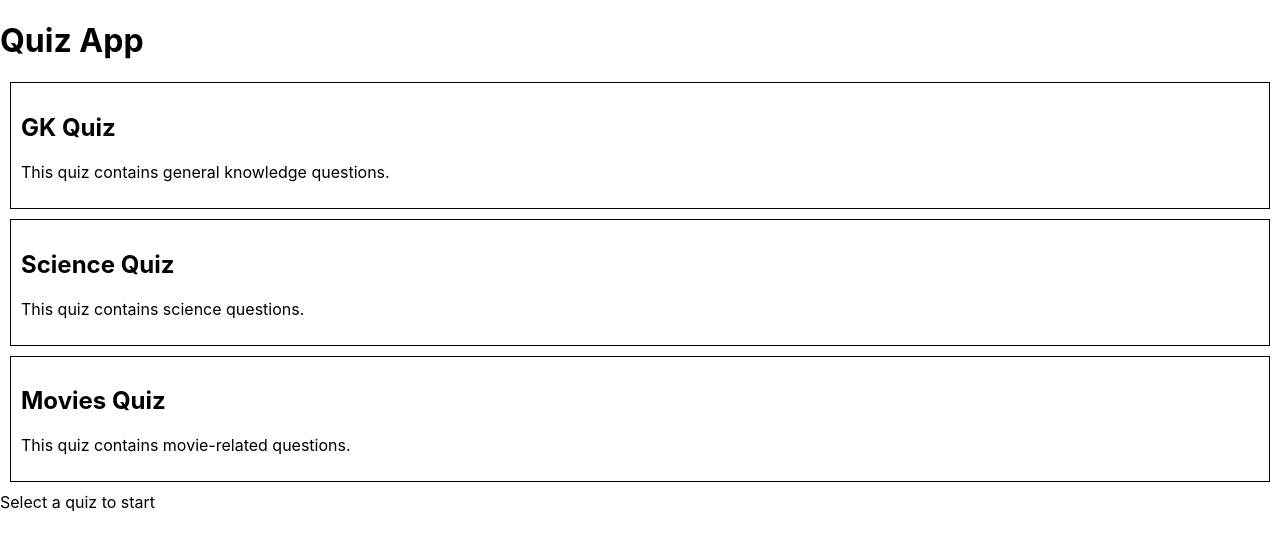
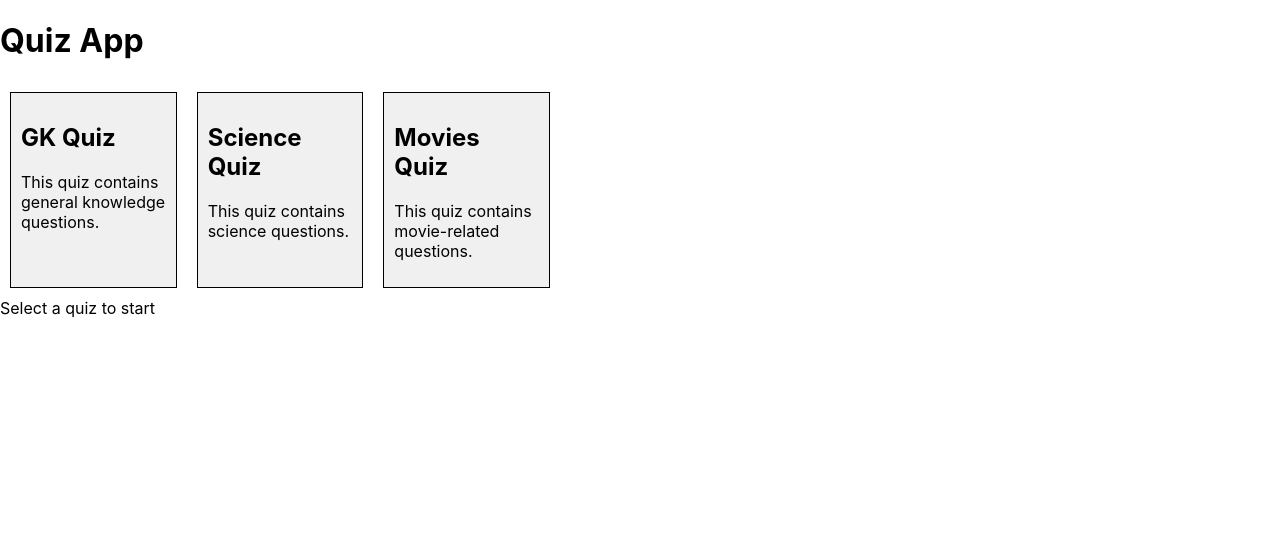
Before and after one commit to rajsoftwin/todo-react, a React (Create React App) app: page / in a window 1280 px wide. Shown: the top 550 px of the page. Built offline with nearby package versions, Linux system fonts and the light colour scheme.

Commit message:
quiz app with

```diff
--- a/src/App.css
+++ /dev/null
@@ -1,21 +0,0 @@
-.quiz-list {
-  display: flex;
-  justify-content: space-around;
-}
-
-.quiz-box {
-  width: 30%;
-  text-align: center;
-  background-color: #f0f0f0;
-}
-
-button {
-  padding: 10px;
-  width: 100%;
-  border: none;
-  cursor: pointer;
-}
-
-button:hover {
-  opacity: 0.8;
-}
--- a/src/component/Quiz.css
+++ b/src/component/Quiz.css
@@ -31,24 +31,27 @@
  background-color: rgb(222, 222, 200);
 
 } */
+.quiz-list {
+    display: flex;
+    width: 70vh;
 
-#quiz-container{
-    display: flex;
-    flex-direction: row;
-    height: 500px;
-    width: 600px;
+  }
 
-    margin-right: auto;
-    margin-left: auto;
-    border: 1px black solid;
-    border-radius: 12px;
-}
+  .quiz-box {
+    width: 30%;
+    background-color: #f0f0f0;
+    width: 100vh;
 
-#quiz-container div {
-   display: flex;
-   flex-direction: row;
-   height: 100px;
-   width: 120px;
-   border: 0.5px black solid;
-   margin: 30px;
-}
+  }
+
+  button {
+    padding: 10px;
+   margin-right: auto;
+   margin-left: auto;
+  }
+
+  button:hover {
+    opacity: 0.8;
+    width: 100vh;
+
+  }
--- a/src/component/quizQuestions.js
+++ b/src/component/quizQuestions.js
@@ -1,6 +1,7 @@
 import React from 'react';
 import { useSelector, useDispatch } from 'react-redux';
 import { selectQuiz } from '../actions/action';
+import './Quiz.css';
 
 const QuizFetch = () => {
   const quizzes = useSelector((state) => state.quiz.quizzes);
```
